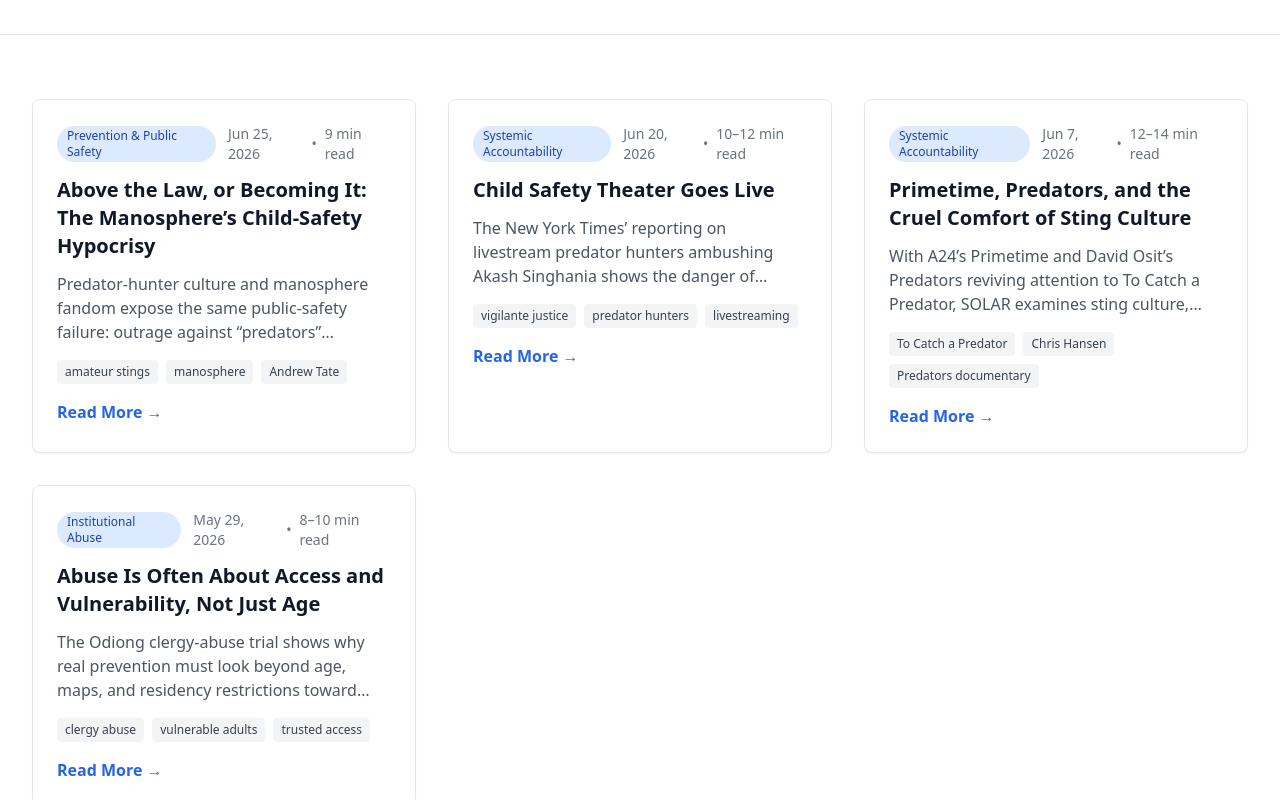
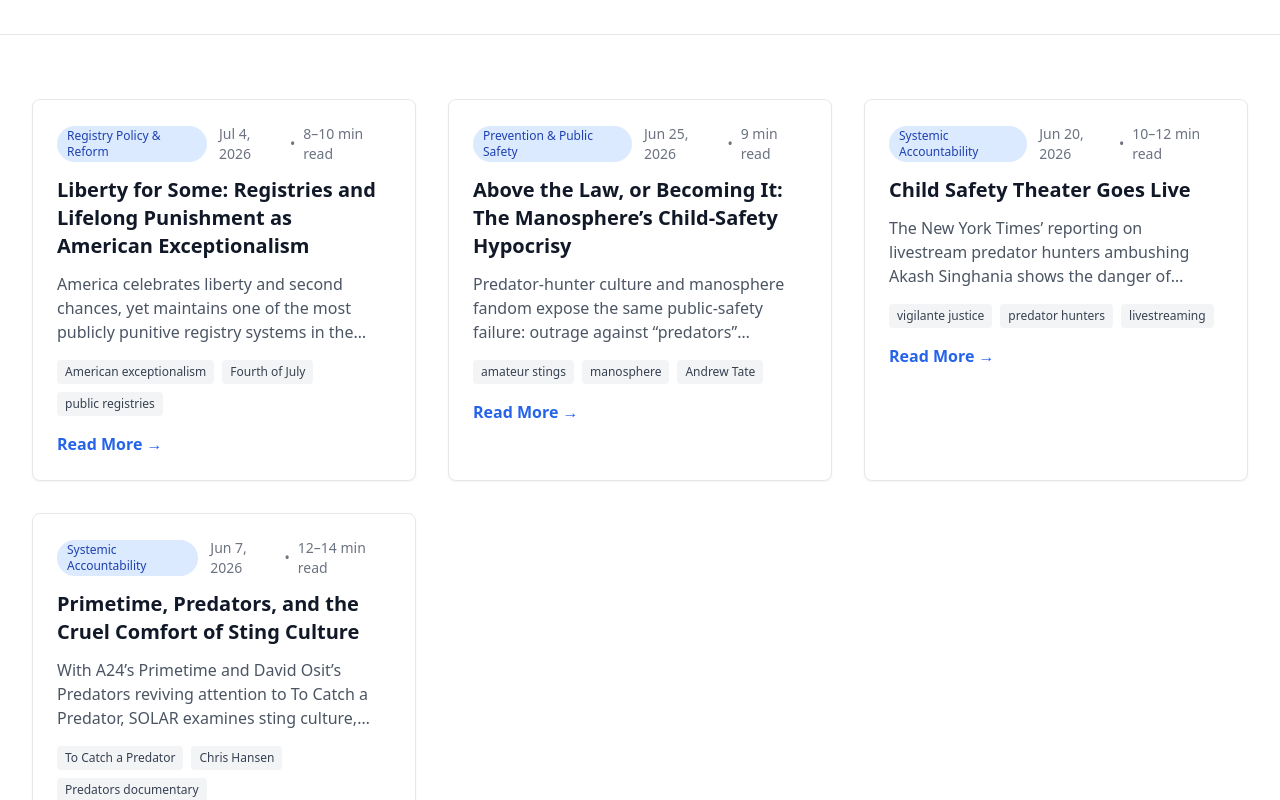
Before and after one commit to projectsolarrecon/Solar, a React (Vite) app: page /blog in a window 1280 px wide. Shown: the part 1720-2520 px from the top of the page. Built offline with nearby package versions, Linux system fonts and the light colour scheme.

Commit message:
Update blogPosts.ts

```diff
--- a/src/data/blogPosts.ts
+++ b/src/data/blogPosts.ts
@@ -12,6 +12,31 @@ export interface BlogPost {
 
 export const allBlogPosts: BlogPost[] = [
   // Insert this object at the TOP of the exported array (newest-first):
+{
+  id: "liberty-for-some-registries-lifelong-punishment-american-exceptionalism",
+  title: "Liberty for Some: Registries and Lifelong Punishment as American Exceptionalism",
+  excerpt:
+    "America celebrates liberty and second chances, yet maintains one of the most publicly punitive registry systems in the democratic world. SOLAR examines registries, lifelong punishment, and what real prevention could look like.",
+  author: "The SOLAR Project",
+  date: "Jul 4, 2026",
+  readTime: "8–10 min read",
+  category: "Registry Policy & Reform",
+  tags: [
+    "American exceptionalism",
+    "Fourth of July",
+    "public registries",
+    "lifelong punishment",
+    "civil liberties",
+    "reintegration",
+    "rehabilitation",
+    "restorative justice",
+    "public safety mythology",
+    "comparative justice",
+    "CoSA",
+    "risk assessment",
+  ],
+  path: "/blog/liberty-for-some-registries-lifelong-punishment-american-exceptionalism",
+},
 {
   id: "above-the-law-or-becoming-it-manosphere-child-safety-hypocrisy",
   title: "Above the Law, or Becoming It: The Manosphere’s Child-Safety Hypocrisy",
```
